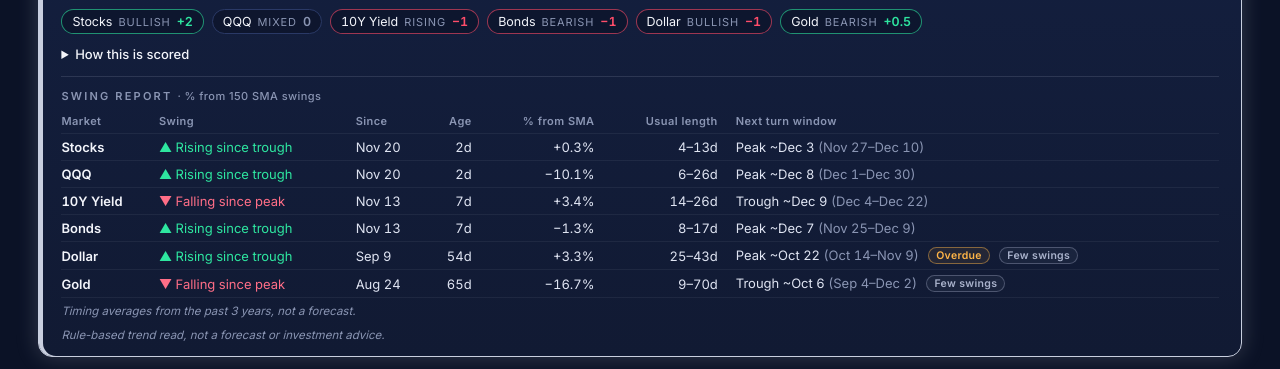
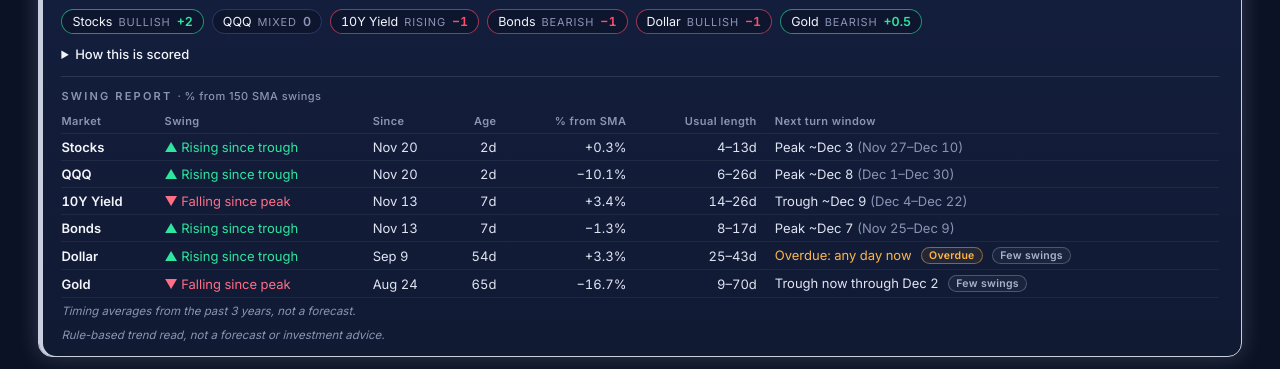
Before and after one commit to MikeMclaughlin/five-markets, a plain HTML site: page index.html in a window 1280 px wide. Shown: the part 392-761 px from the top of the page. Drawn offline with nearby package versions, Linux system fonts and the light colour scheme.

Commit message:
v1.15 mockup: swing report next-turn cell never shows past dates

```diff
--- a/app.js
+++ b/app.js
@@ -557,6 +557,15 @@
     const st = byId.stocks; if (!st) return;
     const lastStock = st.dates[st.dates.length - 1];
     const md = (iso) => new Date(iso + "T00:00:00Z").toLocaleDateString("en-US", { month: "short", day: "numeric", timeZone: "UTC" });
+    // never show a past date: compare with today's date in New York (YYYY-MM-DD)
+    const today = new Intl.DateTimeFormat("en-CA", { timeZone: "America/New_York", year: "numeric", month: "2-digit", day: "2-digit" }).format(new Date());
+    const nextCell = (s) => {
+      const kind = s.rising ? "Peak" : "Trough";
+      if (s.overdue || s.to < today) return `<span class="sw-due">Overdue: any day now</span>`;
+      if (s.next < today) return `${kind} now through ${md(s.to)}`;
+      if (s.from < today) return `${kind} ~${md(s.next)} <span class="muted">(now through ${md(s.to)})</span>`;
+      return `${kind} ~${md(s.next)} <span class="muted">(${md(s.from)}–${md(s.to)})</span>`;
+    };
     const rows = ORDER.map((id) => {
       const m = byId[id]; if (!m) return "";
       const s = swingFor(m, SWING_TH[id], lastStock);
@@ -568,7 +577,7 @@
         `<td>${md(s.start)}</td><td class="num">${s.age}d</td>` +
         `<td class="num">${s.pct >= 0 ? "+" : "−"}${Math.abs(s.pct).toFixed(1)}%</td>` +
         `<td class="num">${Math.round(s.p25)}–${Math.round(s.p75)}d</td>` +
-        `<td>${s.rising ? "Peak" : "Trough"} ~${md(s.next)} <span class="muted">(${md(s.from)}–${md(s.to)})</span>${tags}</td></tr>`;
+        `<td>${nextCell(s)}${tags}</td></tr>`;
     }).join("");
     box.innerHTML = `<div class="sw-title">Swing report <span class="muted">· % from 150 SMA swings</span></div>
       <div class="sw-wrap"><table class="sw-table"><thead><tr><th>Market</th><th>Swing</th><th>Since</th><th class="num">Age</th>
--- a/style.css
+++ b/style.css
@@ -204,3 +204,4 @@ body.all-collapsed .axis-row{visibility:hidden;height:0;overflow:hidden;margin:0
 .sw-tag.od{color:#ffb547;border:1px solid rgba(255,181,71,.45);background:rgba(255,181,71,.08)}
 .sw-tag.few{color:#aab3cc;border:1px solid rgba(170,179,204,.35);background:rgba(170,179,204,.06)}
 .sw-note{margin-top:6px;font-size:11.5px;color:var(--muted);font-style:italic}
+.sw-table .sw-due{color:#ffb547}
```
